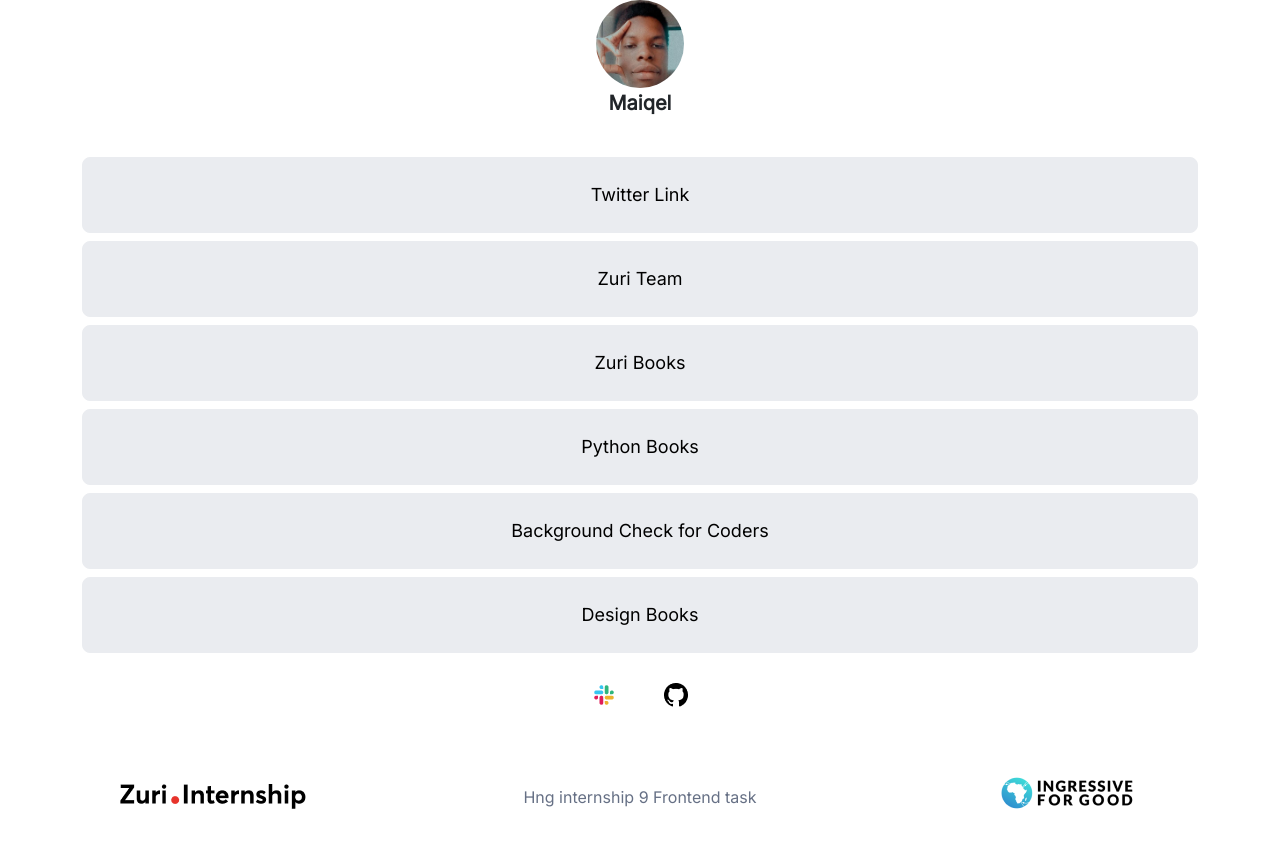
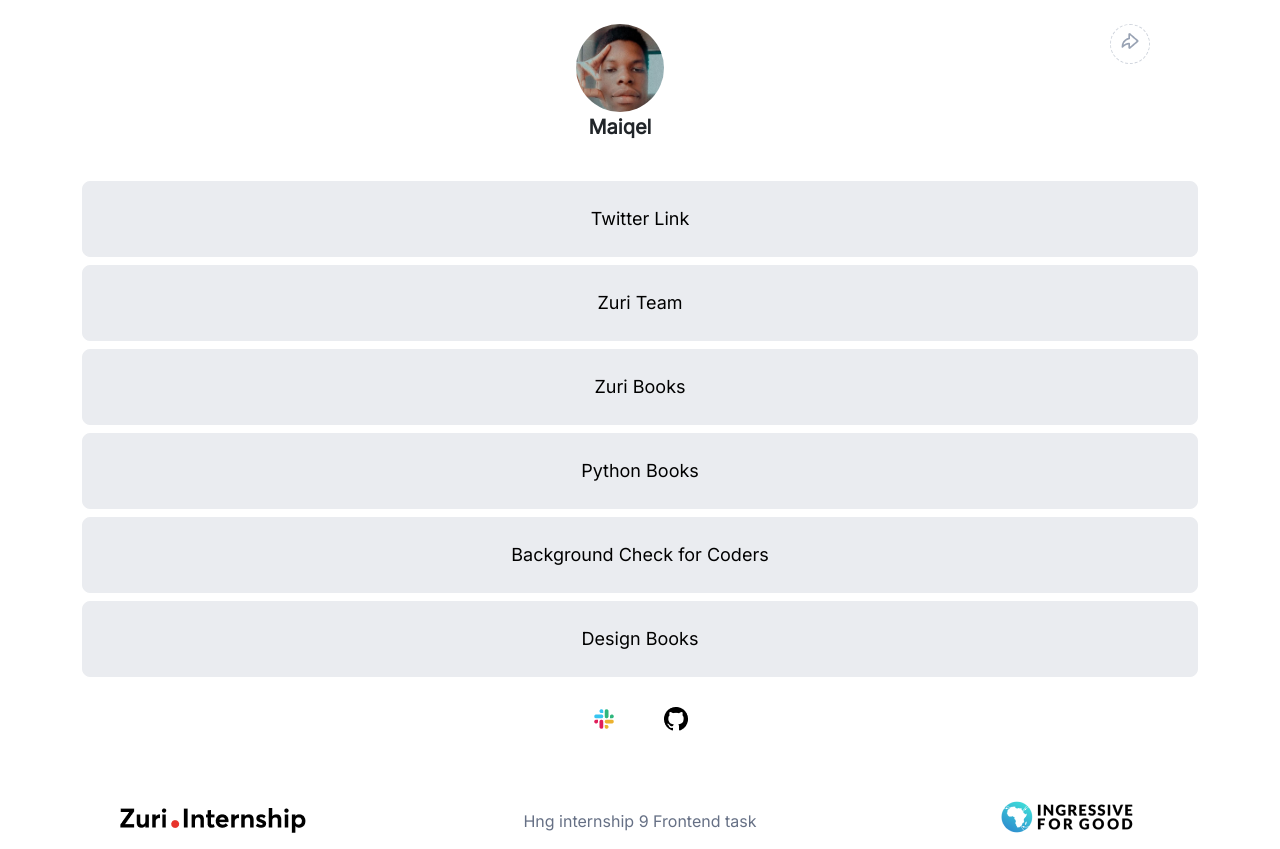
Before and after one commit to Maiqel1/hngi9-task1, a React (Create React App) app: page / in a window 1280 px wide. Before the commit the page ends 825 px from the top, so only its background shows below. Built offline with nearby package versions, Linux system fonts and the light colour scheme.

Commit message:
added share icon

```diff
--- a/src/components/Header.jsx
+++ b/src/components/Header.jsx
@@ -1,17 +1,31 @@
+import Icon from "../img/Icon.png"
+import Icon2 from "../img/Icon2.png"
 
 function Header() {
   return (
     <div className="container">
-      <header className="text-center">
-        <div id="profile__img" className="profile mx-auto">
-
+      <br/>
+      <header className="">
+          <div className="d-flex">
+            <div className="text-center align-center mx-auto ps-5">
+                <section className="">
+                <div id="profile__img" className="profile"></div>
+                <p className="headerText" id="twitter">
+                  Maiqel
+                </p>
+                </section>
+            </div>
+            <div className="pe-5">
+                <div className="share">
+                    <img src={Icon} alt="" className="d-none d-md-block mx-auto mt-2"/>
+                    <img src={Icon2} alt="" className="d-block d-md-none mx-auto mt-3" />
+                </div>
+            </div>
+          </div>
+        {/* SLACK USERNAME: MAIQEL */}
+        <div className="d-none" id="slack">
+          SLACK USERNAME : MAIQEL
         </div>
-        <p className="headerText" id="twitter">
-          Maiqel
-        </p>
-
-        {/* SLACK USERNAME: MAIQEL */}
-        <div className="d-none" id="slack">SLACK USERNAME : MAIQEL</div>
       </header>
 
       <div className="space"></div>
--- a/src/components/Links.jsx
+++ b/src/components/Links.jsx
@@ -4,7 +4,7 @@ import Github from "../img/github.png";
 
 function Links() {
   const texts = [
-    { id: "my_twitter", text: "Twitter Link", href: "https://twitter.com/Maiq_el/" },
+    { id: "twitter", text: "Twitter Link", href: "https://twitter.com/Maiq_el/" },
     { id: "btn_zuri", text: "Zuri Team", href: "https://training.zuri.team/" },
     {id: "books", text: "Zuri Books", href : "http://books.zuri.team", title:"On this website you'll find all the materials you need to learn about design and coding" },
     {id: "book__python", text: "Python Books", href : "https://books.zuri.team/python-for-beginners?ref_id=maiqel", title:"For the very Affordable price of $4.99 get access to the fundamentals of coding" },
--- a/src/index.css
+++ b/src/index.css
@@ -1,15 +1,17 @@
-@import url('https://fonts.googleapis.com/css2?family=Inter&display=swap');
+@import url("https://fonts.googleapis.com/css2?family=Inter&display=swap");
 
-.profile{
+.profile {
   width: 88px;
   height: 88px;
   border-radius: 275px;
+  background-position: center center;
+  background-repeat: no-repeat;
+  background-color: #667085;
   background-image: url(./img/profile.jpg);
-background-position: center center;
-background-size: contain;
+  background-size: cover;
 }
 
-.customCard{
+.customCard {
   box-sizing: border-box;
   display: flex;
   flex-direction: row;
@@ -21,10 +23,10 @@ height: 76px;
 
   /* Gray/200 */
 
-background: #EAECF0;
+  background: #eaecf0;
   /* Gray/200 */
 
-border: 1px solid #EAECF0;
+  border: 1px solid #eaecf0;
   border-radius: 8px;
 
   /* Inside auto layout */
@@ -34,23 +36,40 @@ order: 0;
   flex-grow: 1;
 }
 
+.customCard:hover{
+  color: #667085;
+  background-color: #d0d5dd;
+}
+
+.share {
+  width: 40px;
+  height: 40px;
+  /* Base/White */
+
+  background: #ffffff;
+  /* Gray/300 */
+
+  border: 1px dashed #d0d5dd;
+  border-radius: 20px;
+
+  /* Inside auto layout */
+}
+
 .space {
   height: 15px;
 }
 
-.headerText{
-  font-family: 'Inter';
+.headerText {
+  font-family: "Inter";
   font-style: normal;
   font-weight: 700;
   font-size: 20px;
   line-height: 30px;
   /* identical to box height, or 150% */
-
-text-align: center;
 }
 
-.cardText{
-  font-family: 'Inter';
+.cardText {
+  font-family: "Inter";
   font-style: normal;
   font-weight: 500;
   font-size: 18px;
@@ -59,13 +78,8 @@ text-decoration: none;
   color: black;
 }
 
-.cardText:hover {
-  text-decoration: underline;
-  color: #667085;
-}
-
 footer p {
-  font-family: 'Inter';
+  font-family: "Inter";
   font-style: normal;
   font-weight: 400;
   font-size: 16px;
@@ -75,10 +89,10 @@ line-height: 24px;
   color: #667085;
 }
 
-footer p:hover{
+footer p:hover {
   text-decoration: underline;
 }
 
-.space2{
+.space2 {
   height: 70px;
 }
```
Also changed, not shown: src/img/Icon.png (added), src/img/Icon2.png (added). Lines whose indentation alone changed are shown as unchanged.
